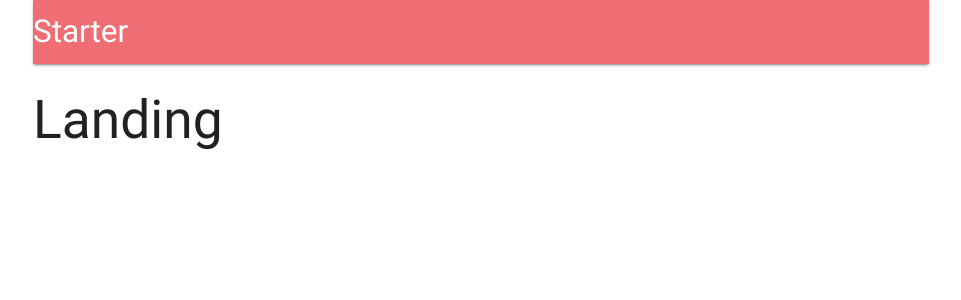
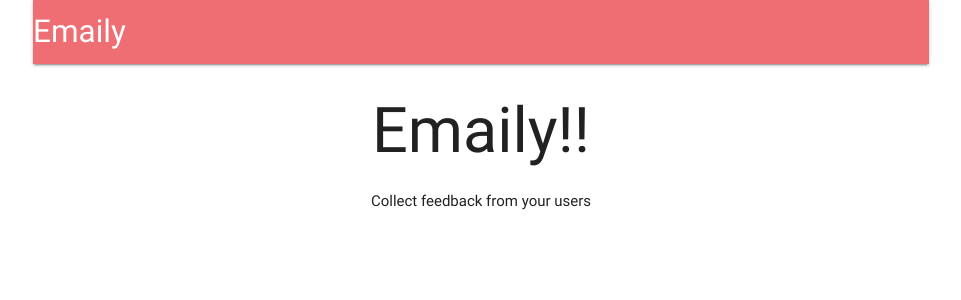
Before and after one commit to KorakM/starter, a React (Create React App) app in the folder client/: page / in a window 1280 px wide. Shown: the top 300 px of the page, without its empty margins (159-1120 px from the left). Built offline with nearby package versions, Linux system fonts and the light colour scheme; no server answers.

Commit message:
Landing page functional

```diff
--- a/client/src/components/App.js
+++ b/client/src/components/App.js
@@ -4,9 +4,9 @@
 import * as actions from "../actions";
 
 import Header from "./Header";
+import Landing from "./Landing";
 const Dashboard = () => <h2>Dashboard</h2>;
 const SurveyNew = () => <h2>SurveyNew</h2>;
-const Landing = () => <h2>Landing</h2>;
 
 class App extends Component {
   componentDidMount() {
--- a/client/src/components/Header.js
+++ b/client/src/components/Header.js
@@ -1,5 +1,6 @@
 import React, { Component } from "react";
 import { connect } from "react-redux";
+import { Link } from "react-router-dom";
 
 class Header extends Component {
   renderContent() {
@@ -14,11 +15,11 @@
           </li>
         );
       default:
-      return (
-        <li>
-          <a href="/api/logout">Logout</a>
-        </li>
-      );
+        return (
+          <li>
+            <a href="/api/logout">Logout</a>
+          </li>
+        );
     }
   }
 
@@ -26,7 +27,12 @@
     return (
       <nav>
         <div className="nav-wrapper">
-          <a className="left brand-logo">Starter</a>
+          <Link
+            to={this.props.auth ? "/surveys" : "/"}
+            className="left brand-logo"
+          >
+            Emaily
+          </Link>
           <ul className="right">{this.renderContent()}</ul>
         </div>
       </nav>
--- /dev/null
+++ b/client/src/components/Landing.js
@@ -0,0 +1,12 @@
+import React from "react";
+
+const Landing = () => {
+  return (
+    <div style={{ textAlign: "center" }}>
+      <h1>Emaily!!</h1>
+      Collect feedback from your users
+    </div>
+  );
+};
+
+export default Landing;
```
